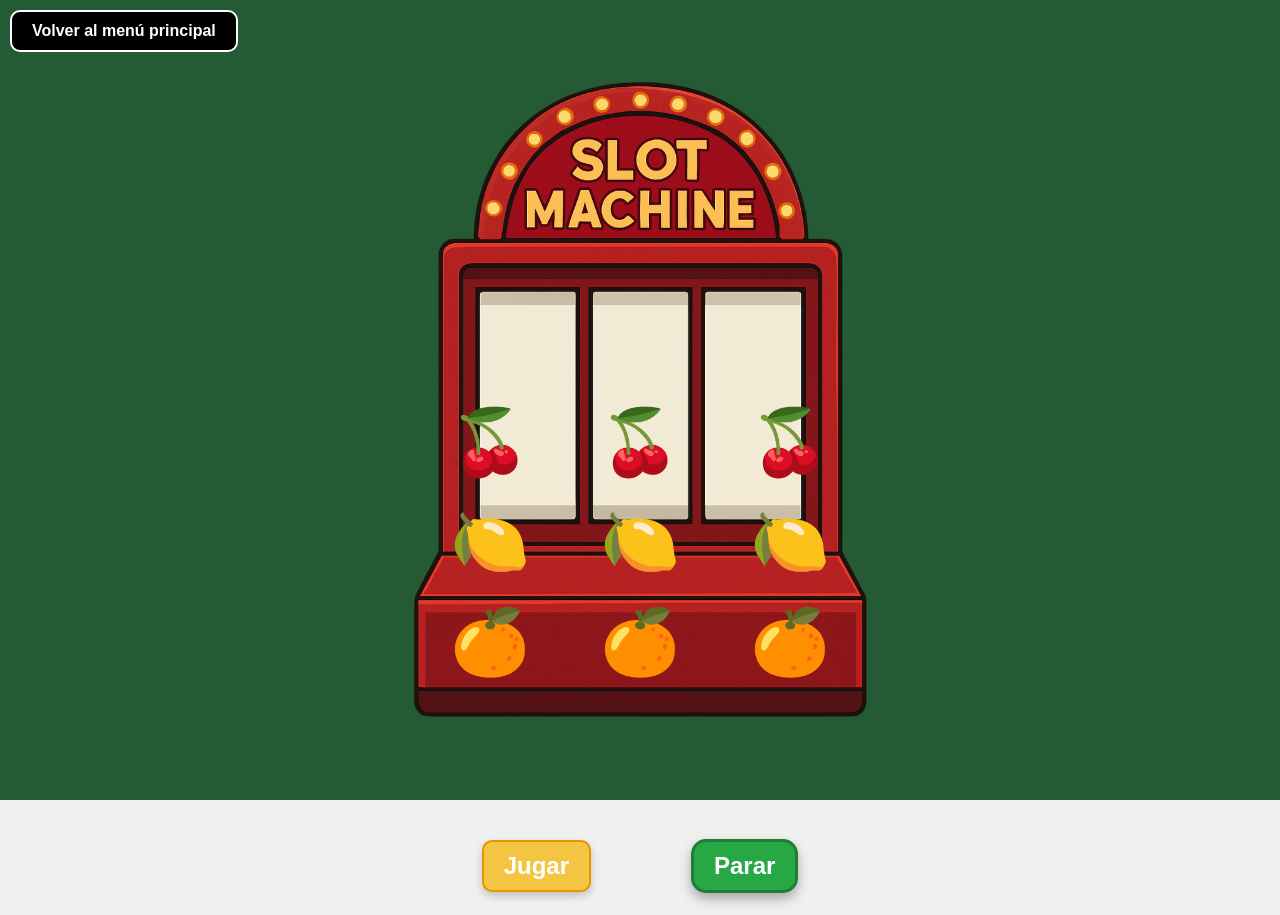
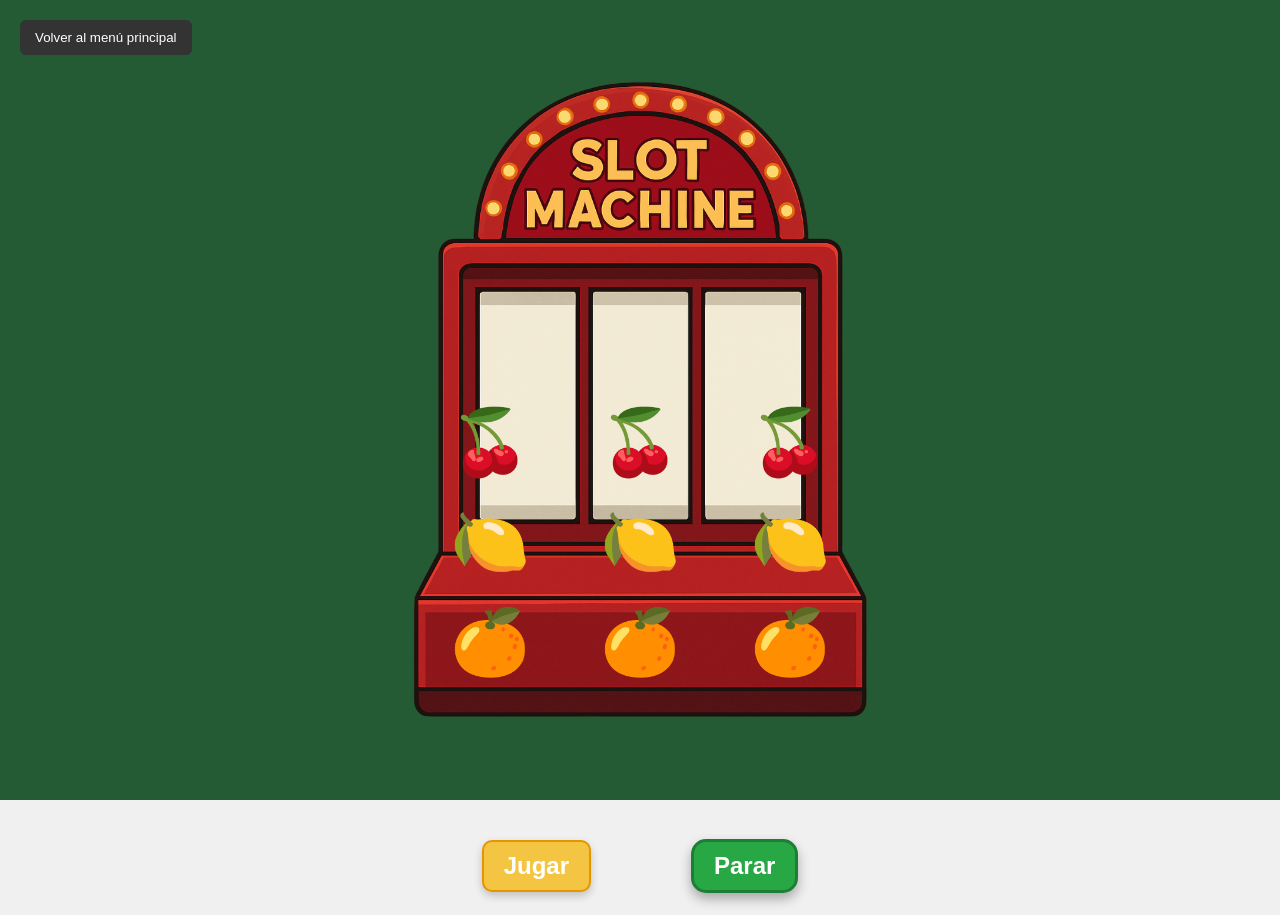
Before and after one commit to JustBeWell/UserInterfacesUMA, a React (Vite) app: page /slots in a window 1280 px wide. Built offline with nearby package versions, Linux system fonts and the light colour scheme.

Commit message:
Update Slots.jsx

```diff
--- a/src/Paginas/Slots.jsx
+++ b/src/Paginas/Slots.jsx
@@ -107,7 +107,7 @@ function Slots() {
     <div className="background-image"></div>
       <header>
         <Link to="/">
-          <button className="boton-inicio">
+          <button className="btn-top-left">
             Volver al menú principal
           </button>
         </Link>
```
